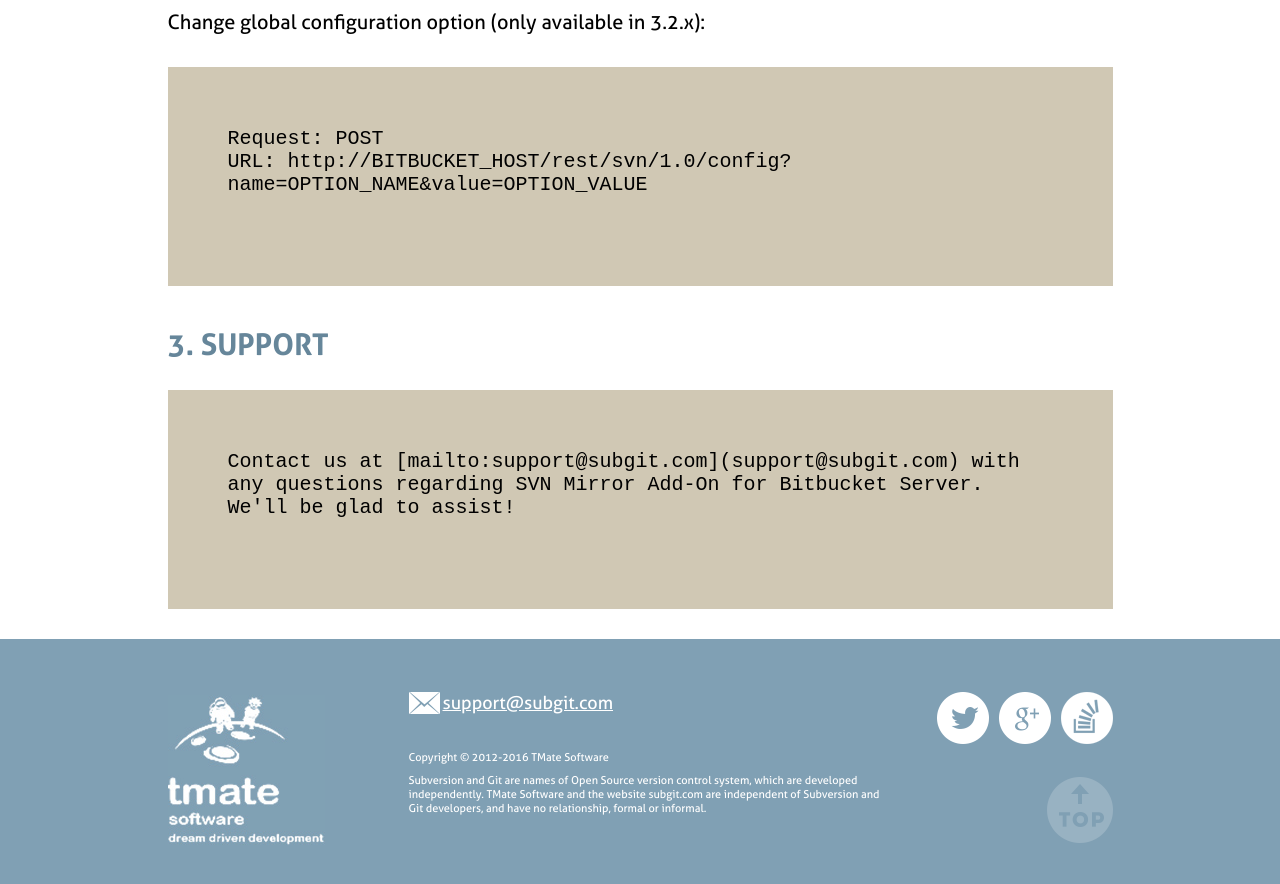
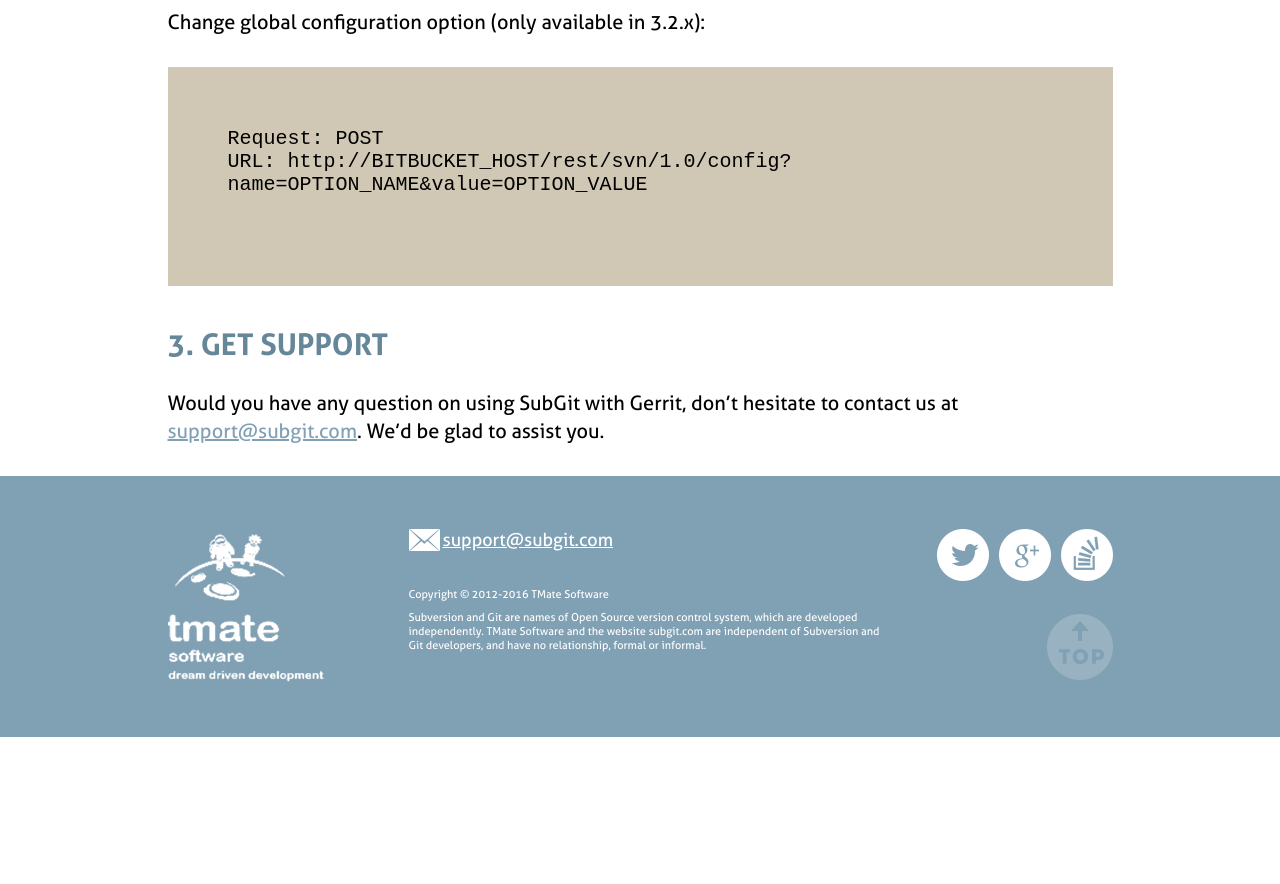
Before and after one commit to waaa/tmate.github.io, a Jekyll site: the page built from stash-rest-api.html, in a window 1280 px wide and 900 px high, scrolled down 4661 px. Shown: the top 884 px of the window. Built offline with Jekyll 4.4.1, drawn with Linux system fonts in a browser that asks for light colours; comment, search, counter and statistics services are not loaded; after the commit the page ends 5398 px from its top, so only the background shows below that.

```diff
--- a/stash-rest-api.html
+++ b/stash-rest-api.html
@@ -106,9 +106,9 @@
     Request: POST
     URL: http://BITBUCKET_HOST/rest/svn/1.0/config?name=OPTION_NAME&value=OPTION_VALUE
 
-### 3. Support
+### 3. Get Support<a name="support"></a>
 
-    Contact us at [mailto:support@subgit.com](support@subgit.com) with any questions regarding SVN Mirror Add-On for Bitbucket Server. We'll be glad to assist!
+Would you have any question on using SubGit with Gerrit, don't hesitate to contact us at [support@subgit.com](mailto:support@subgit.com). We'd be glad to assist you.
 
 {% endcapture %}
 
```
